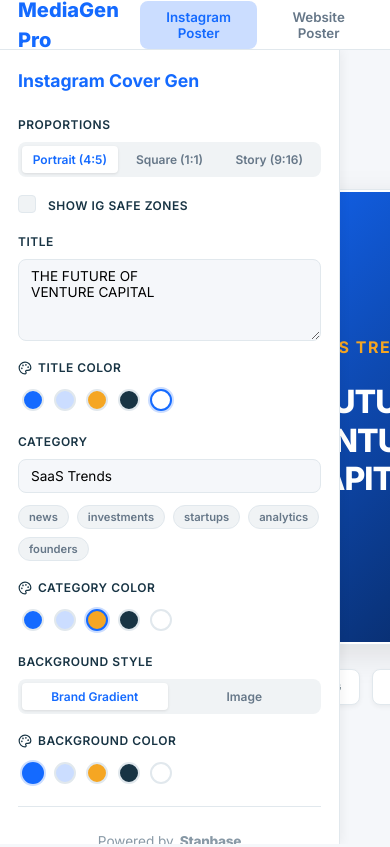
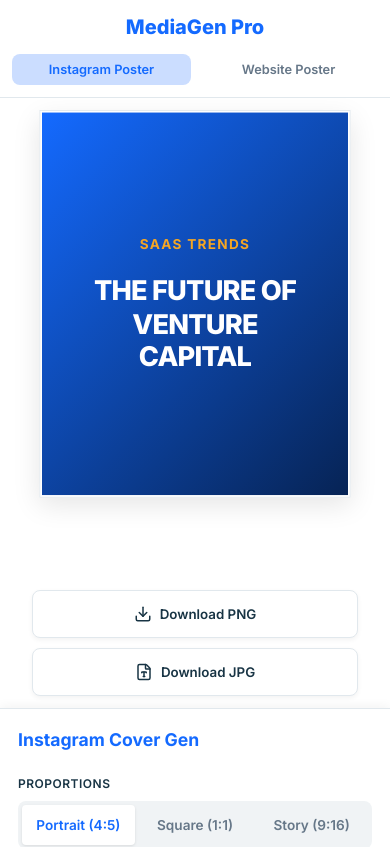
Before and after one commit to umedrahimoff/mediagenpro, a React (Vite) app: page / in a window 390 px wide. Shown: the top 847 px of the page. Built offline with nearby package versions, Linux system fonts and the light colour scheme.

Commit message:
Implement mobile responsive design: stacked layout, scaling previews, and touch-friendly controls

```diff
--- a/src/App.css
+++ b/src/App.css
@@ -71,3 +71,55 @@
   background-color: var(--color-background-gray);
   overflow: auto;
 }
+
+/* Mobile Responsive Styles */
+@media (max-width: 768px) {
+  .app-container {
+    height: auto;
+    overflow: auto;
+  }
+
+  .app-nav {
+    flex-direction: column;
+    height: auto;
+    padding: var(--spacing-md);
+    gap: var(--spacing-md);
+    position: sticky;
+    top: 0;
+    z-index: 100;
+  }
+
+  .app-body {
+    flex-direction: column-reverse;
+    /* Preview on top, Editor at bottom */
+    height: auto;
+    overflow: visible;
+  }
+
+  .sidebar {
+    width: 100%;
+    height: auto;
+    border-right: none;
+    border-top: 1px solid #E1E8ED;
+    box-shadow: 0 -2px 10px rgba(0, 0, 0, 0.05);
+    padding: var(--spacing-lg);
+    overflow: visible;
+  }
+
+  .main-content {
+    padding: var(--spacing-md);
+    min-height: 400px;
+    /* Ensure enough space for preview */
+    background: #fff;
+  }
+
+  .nav-tabs {
+    width: 100%;
+  }
+
+  .nav-tabs button {
+    flex: 1;
+    font-size: 0.8rem;
+    padding: 8px 4px;
+  }
+}
--- a/src/components/Editor/Editor.css
+++ b/src/components/Editor/Editor.css
@@ -271,3 +271,31 @@ input:focus {
     border-width: 0 2px 2px 0;
     transform: rotate(45deg);
 }
+
+@media (max-width: 768px) {
+    .toggle-group button {
+        padding: 12px 6px;
+        font-size: 0.85rem;
+    }
+
+    textarea,
+    input {
+        padding: 12px;
+        font-size: 1rem;
+    }
+
+    .swatch {
+        width: 32px;
+        height: 32px;
+    }
+
+    .preset-chip {
+        padding: 8px 14px;
+        font-size: 0.85rem;
+    }
+
+    .upload-btn,
+    .remove-btn {
+        height: 48px;
+    }
+}
--- a/src/components/Preview/Preview.css
+++ b/src/components/Preview/Preview.css
@@ -3,14 +3,28 @@
     flex-direction: column;
     align-items: center;
     gap: var(--spacing-xl);
+    width: 100%;
 }
 
 .preview-wrapper {
     padding: 2px;
     border: 1px solid #E1E8ED;
-    /* Border for the wrapper, not the cover itself */
     background: white;
     box-shadow: 0 10px 30px rgba(0, 0, 0, 0.1);
+    transform-origin: top center;
+}
+
+@media (max-width: 400px) {
+    .preview-wrapper {
+        transform: scale(0.85);
+        /* Basic scale for very small phones */
+    }
+}
+
+@media (max-width: 350px) {
+    .preview-wrapper {
+        transform: scale(0.75);
+    }
 }
 
 .cover-node {
@@ -84,6 +98,21 @@
     color: var(--color-text-dark);
     transition: all 0.2s;
     box-shadow: 0 2px 5px rgba(0, 0, 0, 0.05);
+}
+
+@media (max-width: 768px) {
+    .download-actions {
+        width: 100%;
+        padding: 0 20px;
+        flex-direction: column;
+        gap: 10px;
+    }
+
+    .download-btn {
+        width: 100%;
+        justify-content: center;
+        padding: 14px;
+    }
 }
 
 .download-btn:hover {
```
